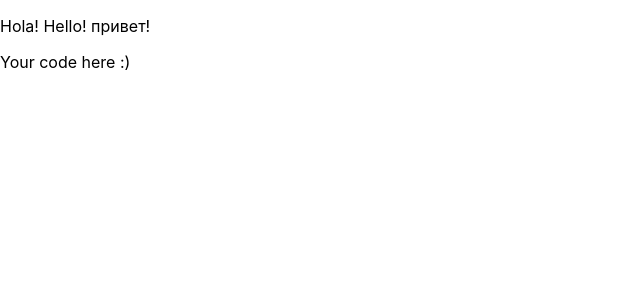
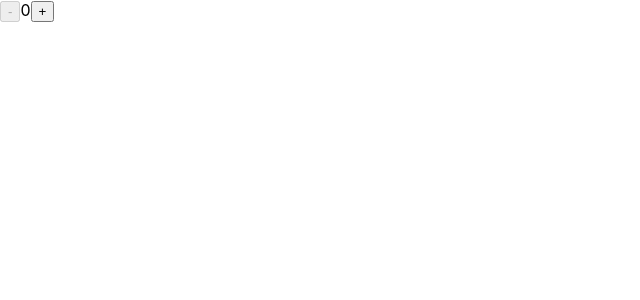
Before and after one commit to imteekay/frontend-challenges, a React (Create React App) app in the folder findhotel-frontend-assignment/: page / in a window 1280 px wide. Shown: the top 300 px of the page, without its empty margins (0-640 px from the left). Built offline with nearby package versions, Linux system fonts and the light colour scheme.

Commit message:
add number input

```diff
--- a/findhotel-frontend-assignment/src/App.tsx
+++ b/findhotel-frontend-assignment/src/App.tsx
@@ -1,12 +1,13 @@
-import React from 'react';
-import Hello from './components/Hello';
+import React, { useState } from 'react';
+import { NumberInput } from './components/NumberInput';
 import './App.css';
 
 function App() {
+  const [numberValue, setNumberValue] = useState(0);
+
   return (
     <div className="App">
-      <Hello />
-      Your code here :)
+      <NumberInput value={numberValue} updateValue={setNumberValue} />
     </div>
   );
 }
--- a/findhotel-frontend-assignment/src/components/Hello/index.tsx
+++ /dev/null
@@ -1,6 +0,0 @@
-import React from 'react';
-const Hello = () => {
-  return <p>Hola! Hello! привет!</p>;
-};
-
-export default Hello;
--- /dev/null
+++ b/findhotel-frontend-assignment/src/components/NumberInput/index.tsx
@@ -0,0 +1,25 @@
+import React, { useCallback } from 'react';
+
+export const NumberInput = ({ value, updateValue }) => {
+  const decreaseNumber = useCallback(
+    () => updateValue(value && value - 1),
+    [value, updateValue]
+  );
+
+  const increaseNumber = useCallback(
+    () => updateValue(value + 1),
+    [value, updateValue]
+  );
+
+  const isDecreaseDisabled = value === 0;
+
+  return (
+    <>
+      <button disabled={isDecreaseDisabled} onClick={decreaseNumber}>
+        -
+      </button>
+      {value}
+      <button onClick={increaseNumber}>+</button>
+    </>
+  );
+};
```
